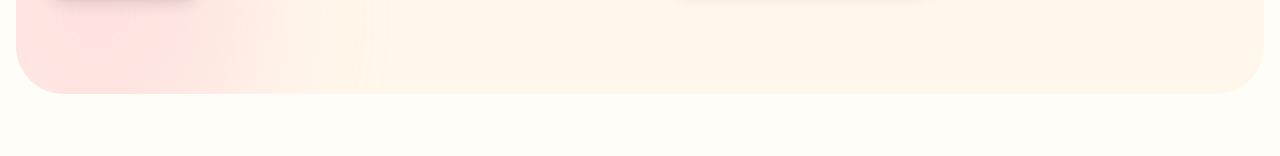
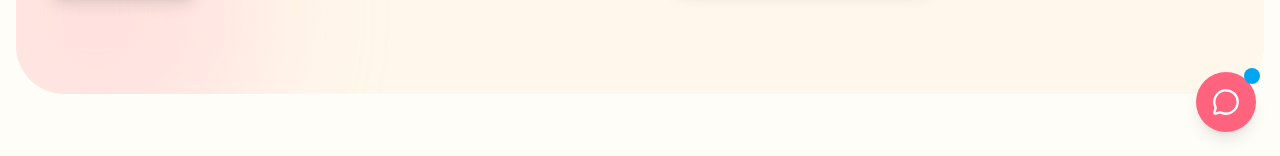
Before and after one commit to aaditya-paul/whiskerknots-crochet, a Next.js app: page / in a window 1280 px wide. Shown: the part 644-800 px from the top of the page. Built offline with nearby package versions, Linux system fonts and the light colour scheme.

Commit message:
chore: add @google/genai dependency to package.json

```diff
--- a/app/layout.tsx
+++ b/app/layout.tsx
@@ -3,6 +3,7 @@ import { Geist, Geist_Mono } from "next/font/google";
 import "./globals.css";
 import Navbar from "@/components/Navbar";
 import Footer from "@/components/Footer";
+import ChatAssistant from "@/components/ChatAssistant";
 
 const geistSans = Geist({
   variable: "--font-geist-sans",
@@ -30,8 +31,10 @@ export default function RootLayout({
         className={`${geistSans.variable} ${geistMono.variable} antialiased`}
       >
         <Navbar />
+
         {children}
         <Footer />
+        <ChatAssistant />
       </body>
     </html>
   );
--- a/components/ChatAssistant.tsx
+++ b/components/ChatAssistant.tsx
@@ -1,3 +1,5 @@
+"use client";
+
 import React, { useState, useRef, useEffect } from "react";
 import { MessageCircle, X, Send, Sparkles } from "lucide-react";
 import { GenerateContentResponse } from "@google/genai";
--- a/package.json
+++ b/package.json
@@ -9,6 +9,7 @@
     "lint": "eslint"
   },
   "dependencies": {
+    "@google/genai": "^1.33.0",
     "lucide-react": "^0.561.0",
     "next": "16.0.10",
     "react": "19.2.1",
```
Also changed, not shown: 1 other file (tests, documents, lock files or other folders).
